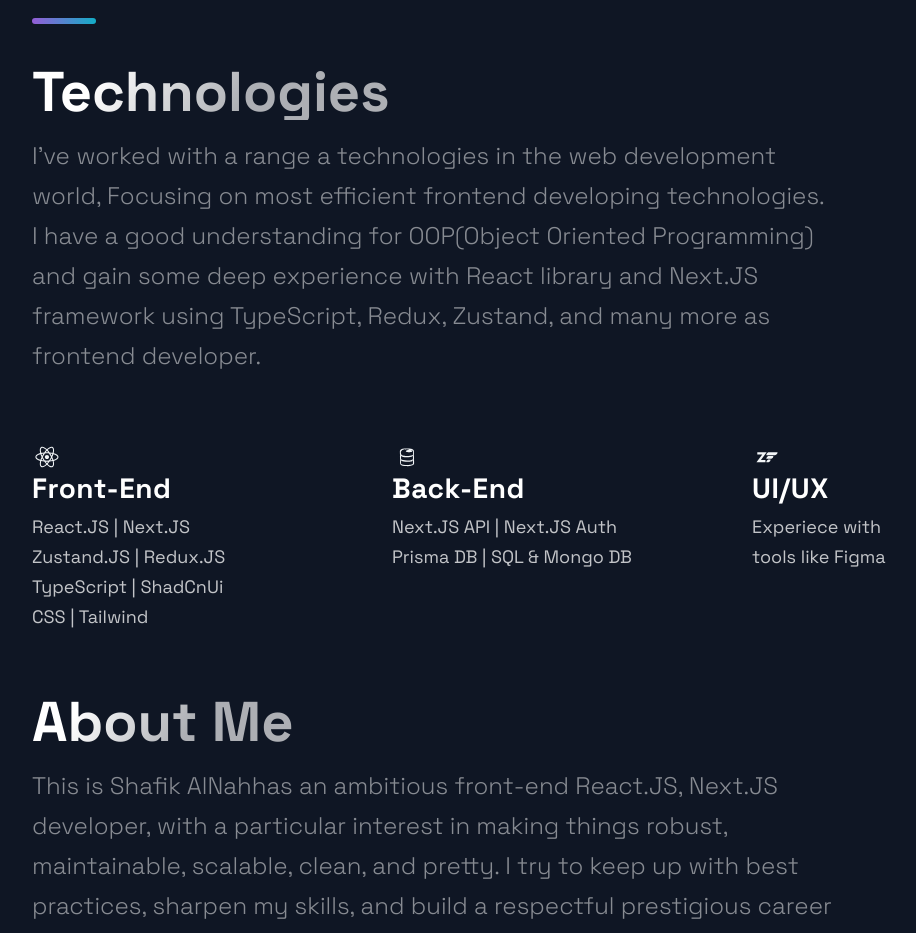
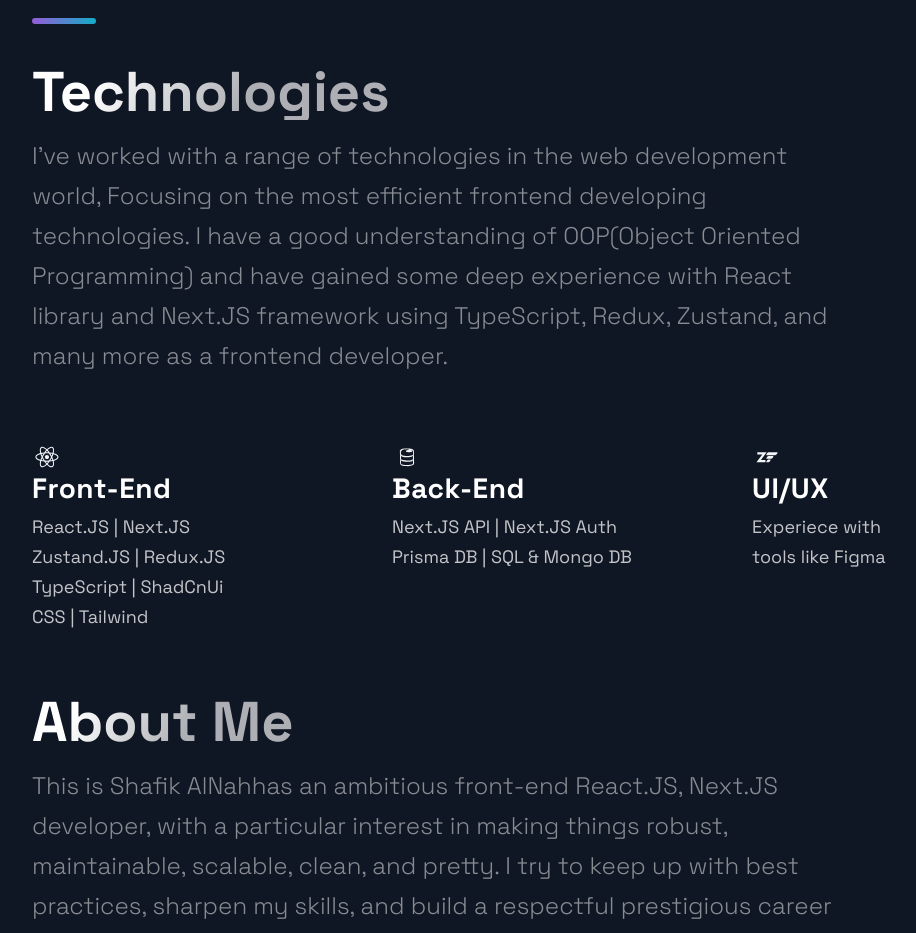
Before and after one commit to mhdshafi294/portfolio, a Next.js app: page / in a window 1280 px wide. Shown: the part 2640-3573 px from the top of the page, without its empty margins (88-1004 px from the left). Built offline with nearby package versions, Linux system fonts and the light colour scheme.

Commit message:
update tech sec

```diff
--- a/components/Technologies/Technologies.js
+++ b/components/Technologies/Technologies.js
@@ -19,11 +19,11 @@
     <SectionDivider divider />
     <SectionTitle>Technologies</SectionTitle>
     <SectionText>
-      I've worked with a range a technologies in the web development world,
-      Focusing on most efficient frontend developing technologies. I have a good
-      understanding for OOP(Object Oriented Programming) and gain some deep
-      experience with React library and Next.JS framework using TypeScript,
-      Redux, Zustand, and many more as frontend developer.
+      I've worked with a range of technologies in the web development world,
+      Focusing on the most efficient frontend developing technologies. I have a
+      good understanding of OOP(Object Oriented Programming) and have gained
+      some deep experience with React library and Next.JS framework using
+      TypeScript, Redux, Zustand, and many more as a frontend developer.
     </SectionText>
     <List>
       <ListItem>
```
